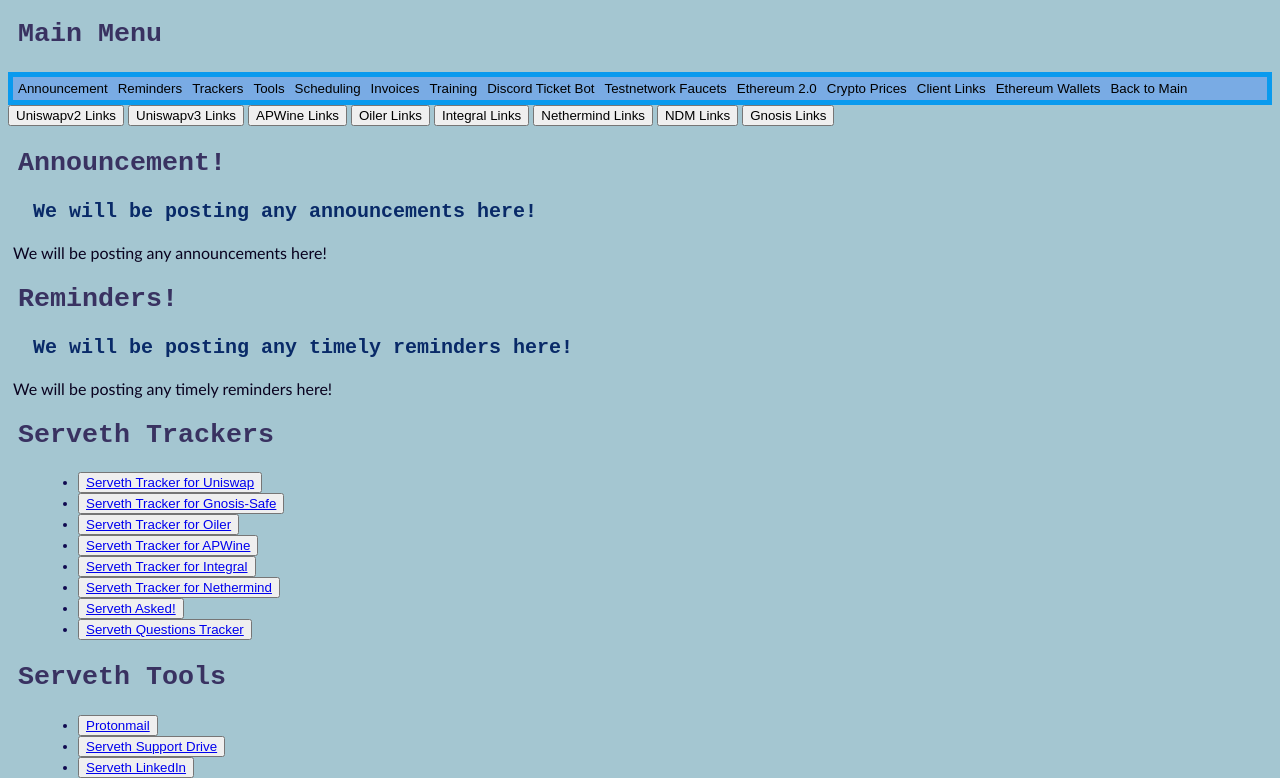
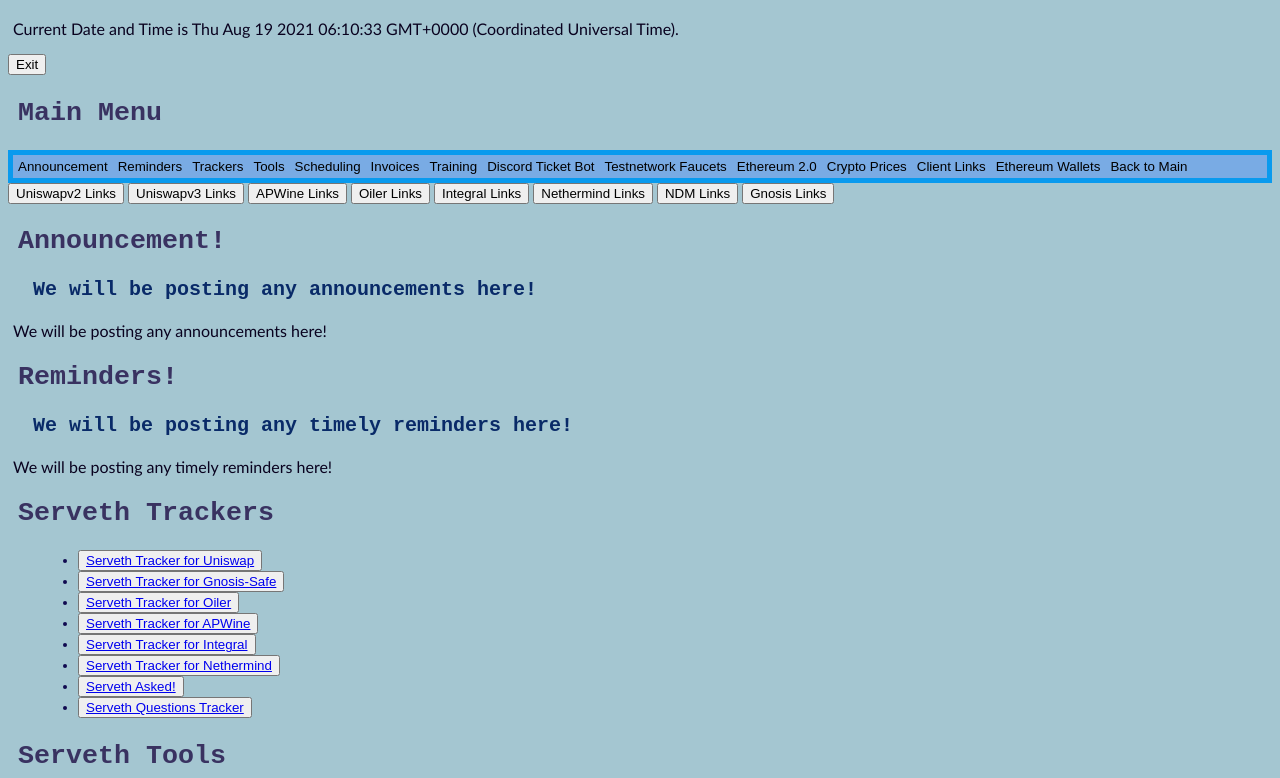
Before and after one commit to cherryvi/Serveth-Wiki, a plain HTML site: page index.html in a window 1280 px wide. Shown: the part 112-890 px from the top of the page. Drawn offline with Linux system fonts and the light colour scheme.

Commit message:
Update index.html

```diff
--- a/index.html
+++ b/index.html
@@ -3,7 +3,6 @@
   <title>"Serveth Support Links and Tools"></title>
   <div class="header" id="myHeader">
   <header><h1>Serveth Support Links and Tools</h1>
-
 
     </div>
   <meta charset="UTF-8">
@@ -12,8 +11,13 @@
 
   </head>
   <body>
+    <p>Current Date and Time is <span id='date-time'></span>.</p>
+
+    <button onclick="window.close();">Exit</button>
+
   <table>
   <h2>Main Menu</h2>
+
 
   <div class="tab">
     <button class="tablinks" onclick="openCity(event, 'Announcement')">Announcement</button>
@@ -30,6 +34,7 @@
     <button class="tablinks" onclick="openCity(event, 'Client Links')">Client Links</button>
     <button class="tablinks" onclick="openCity(event, 'Ethereum Wallets')">Ethereum Wallets</button>
     <button class="tablinks" onclick="openCity(event, 'Announcement')">Back to Main</button>
+
   </div>
 
   <div class="tab2">
@@ -42,6 +47,9 @@
     <button class="tablinks2" onclick="openCity2(event, 'NDM Links')">NDM Links</button>
     <button class="tablinks2" onclick="openCity2(event, 'Gnosis Links')">Gnosis Links</button>
     </div>
+
+
+
 
 
 
@@ -466,7 +474,11 @@
     header.classList.remove("sticky");
   }
 }
+
+var dt = new Date();
+document.getElementById('date-time').innerHTML=dt;
+
+
   </script>
 
-</ul>
 </body>
```
Lines whose indentation alone changed are shown as unchanged.
